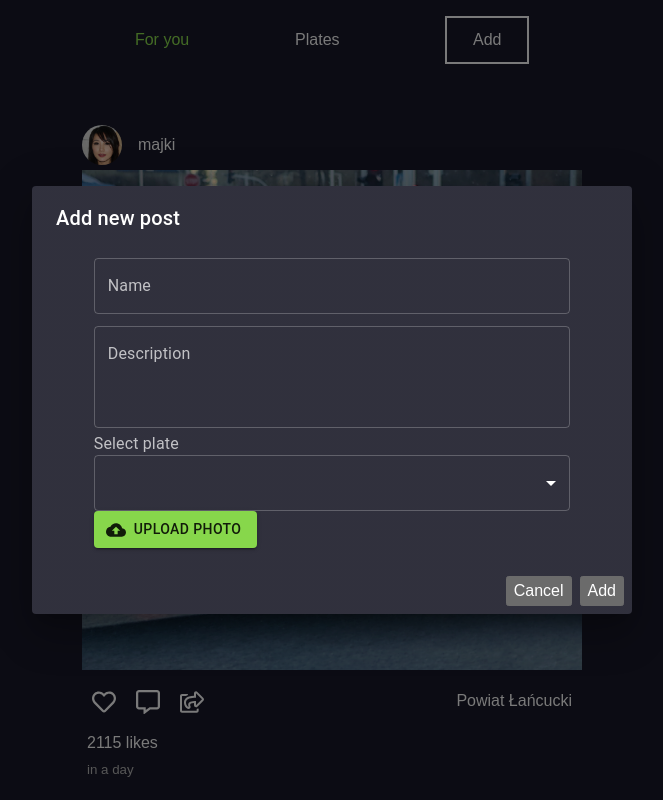
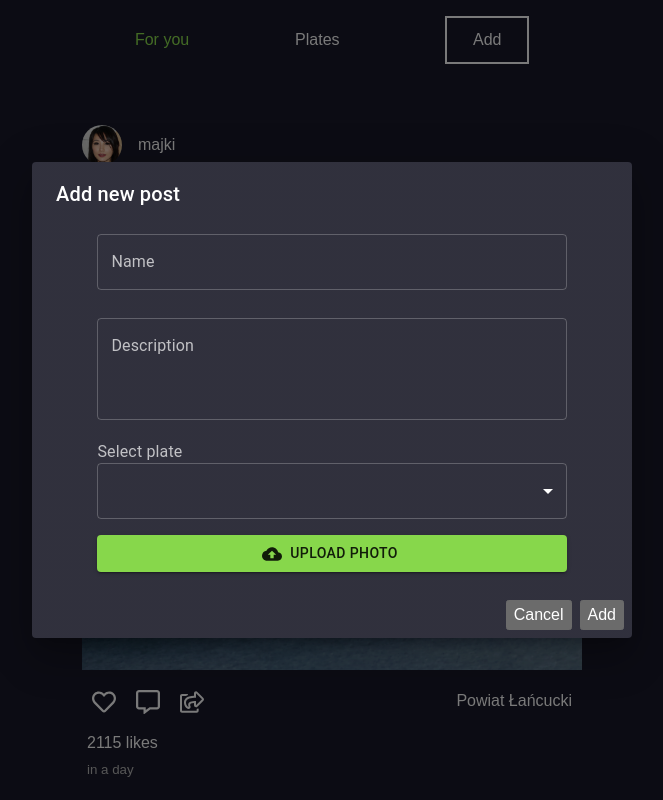
Before and after one commit to huanamigo/Blach-Meister-Plates-DB, a React (Vite) app in the folder client/: page / in a window 1280 px wide. Both pictures are taken after a click on the button "Add". Shown: the top 800 px of the page, without its empty margins (308-971 px from the left). Built offline with nearby package versions, Linux system fonts and the light colour scheme; a web font is replaced by a local one.

Commit message:
changed styling

```diff
--- a/client/src/components/AddButton/AddButton.jsx
+++ b/client/src/components/AddButton/AddButton.jsx
@@ -1,5 +1,6 @@
 import React, { useState, Fragment } from 'react';
 import {
+  Box,
   Button,
   Dialog,
   DialogActions,
@@ -8,6 +9,7 @@ import {
   DialogTitle,
   InputLabel,
   Select,
+  Stack,
   TextField,
   ThemeProvider,
   createTheme,
@@ -78,7 +80,15 @@ const AddButton = () => {
               flexDirection: 'column',
               m: 'auto',
               gap: 2,
-              width: 'fit-content',
+              width: '100%',
+            }}
+          >
+            <Stack
+              useFlexGap
+              sx={{
+                gap: 2,
+                m: 'auto',
+                width: '85%',
               }}
             >
               <TextField
@@ -107,6 +117,7 @@ const AddButton = () => {
                 }}
               />
 
+              <Box>
                 <InputLabel id="plates-select">Select plate</InputLabel>
                 <Select
                   labelId="plates-select"
@@ -128,6 +139,7 @@ const AddButton = () => {
                     </optgroup>
                   ))}
                 </Select>
+              </Box>
 
               <Button
                 component="label"
@@ -137,6 +149,7 @@ const AddButton = () => {
                 Upload photo
                 <VisuallyHiddenInput type="file" />
               </Button>
+            </Stack>
           </DialogContent>
 
           <DialogActions>
```
Lines whose indentation alone changed are shown as unchanged.
